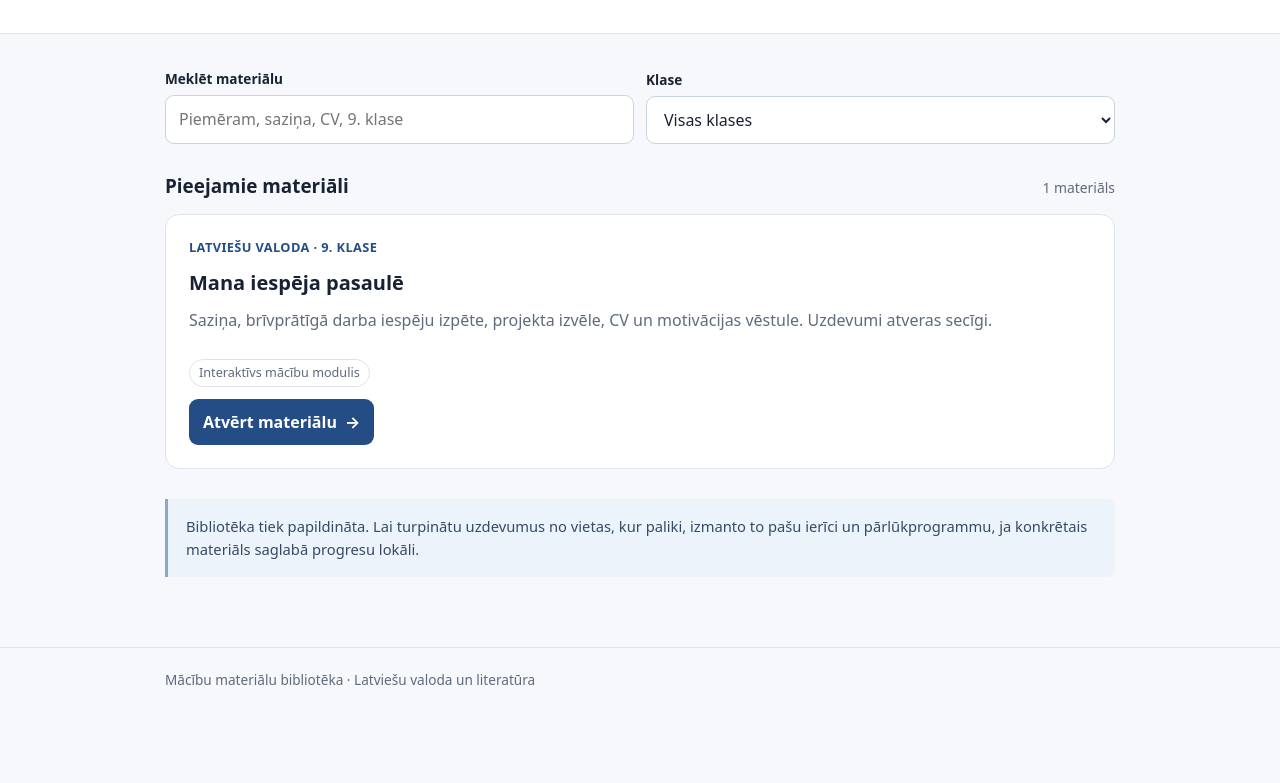
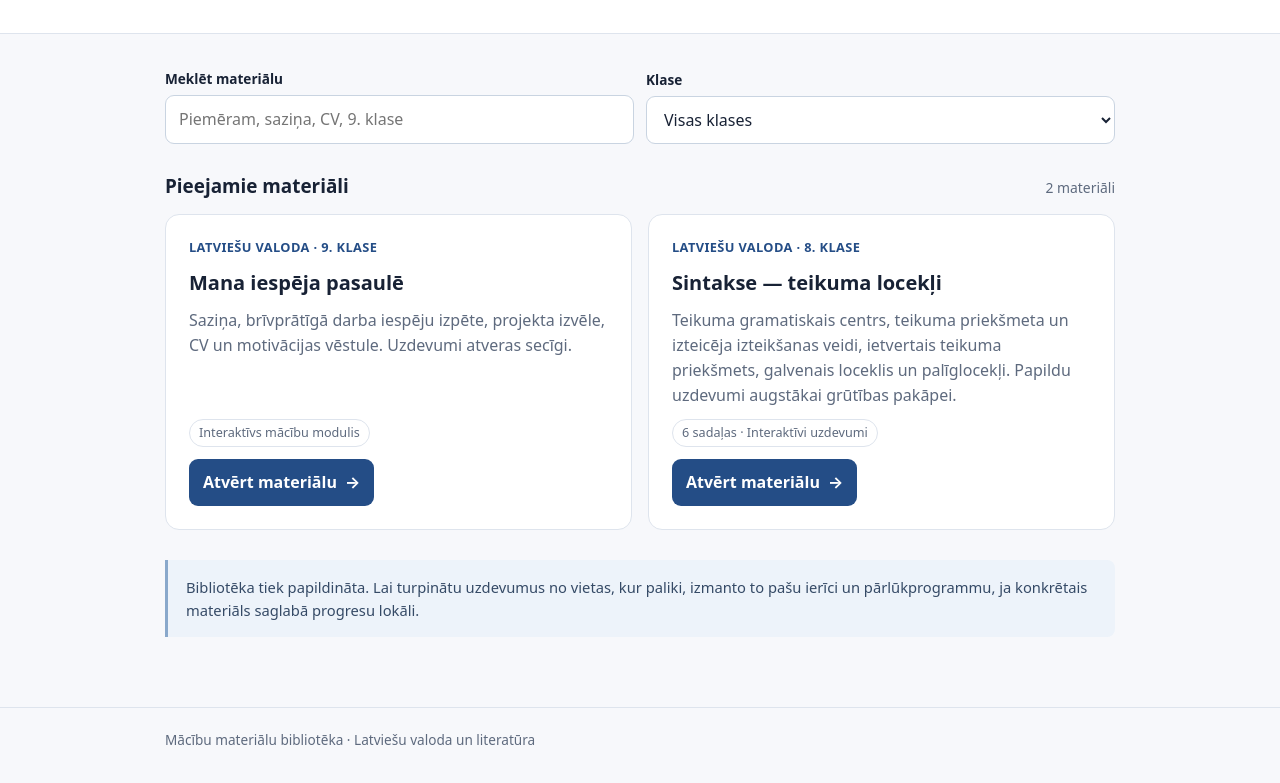
Before and after one commit to lienesskola/macibu-materiali, a plain HTML site: page index.html in a window 1280 px wide. Shown: the part 157-940 px from the top of the page. Before the commit the page ends 883 px from the top, so only its background shows below. Drawn offline with Linux system fonts and the light colour scheme.

Commit message:
Add files via upload

```diff
--- a/index.html
+++ b/index.html
@@ -14,7 +14,7 @@
 <header><div class="wrap"><h1>Mācību materiālu bibliotēka</h1><p>Interaktīvi uzdevumi latviešu valodā un literatūrā. Mācies soli pa solim, saņem atgriezenisko saiti un pārbaudi savu izpratni.</p></div></header>
 <main class="wrap">
 <div class="tools"><div class="field"><label for="search">Meklēt materiālu</label><input id="search" type="search" placeholder="Piemēram, saziņa, CV, 9. klase" autocomplete="off"></div><div class="field"><label for="grade">Klase</label><select id="grade"><option value="">Visas klases</option><option value="7">7. klase</option><option value="8">8. klase</option><option value="9">9. klase</option></select></div></div>
-<div class="section"><h2>Pieejamie materiāli</h2><span class="count" id="count" aria-live="polite">1 materiāls</span></div>
+<div class="section"><h2>Pieejamie materiāli</h2><span class="count" id="count" aria-live="polite">2 materiāli</span></div>
 <div class="cards" id="cards">
 <article class="card" data-grade="9" data-search="9 klase latviešu valoda saziņa brīvprātīgais darbs motivācijas vēstule cv mana iespēja pasaulē">
 <div class="meta">Latviešu valoda · 9. klase</div>
@@ -22,6 +22,13 @@
 <p>Saziņa, brīvprātīgā darba iespēju izpēte, projekta izvēle, CV un motivācijas vēstule. Uzdevumi atveras secīgi.</p>
 <span class="tag">Interaktīvs mācību modulis</span>
 <a href="./9-klase/sazina/">Atvērt materiālu <span aria-hidden="true">→</span></a>
+</article>
+<article class="card" data-grade="8" data-search="8 klase latviešu valoda sintakse teikuma gramatiskais centrs teikuma priekšmets izteicējs ietvertais teikuma priekšmets galvenais loceklis teikuma palīglocekļi sintakses izaicinājums">
+<div class="meta">Latviešu valoda · 8. klase</div>
+<h3>Sintakse — teikuma locekļi</h3>
+<p>Teikuma gramatiskais centrs, teikuma priekšmeta un izteicēja izteikšanas veidi, ietvertais teikuma priekšmets, galvenais loceklis un palīglocekļi. Papildu uzdevumi augstākai grūtības pakāpei.</p>
+<span class="tag">6 sadaļas · Interaktīvi uzdevumi</span>
+<a href="./8-klase/sintakse/">Atvērt materiālu <span aria-hidden="true">→</span></a>
 </article>
 </div>
 <p class="empty" id="empty" hidden>Šobrīd šādiem meklēšanas nosacījumiem nav materiālu. Pamēģini citu atslēgvārdu vai izvēlies visas klases.</p>
```
